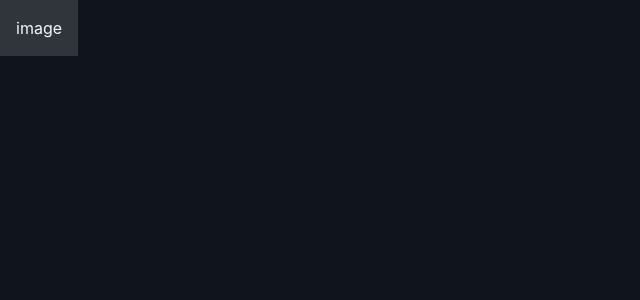
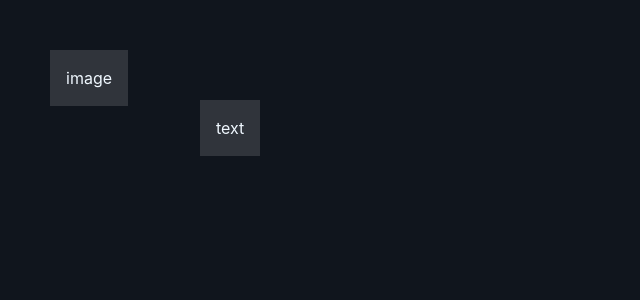
Before and after one commit to yey-team/workspace, a Vue app: page / in a window 1280 px wide. Shown: the top 300 px of the page, without its empty margins (0-640 px from the left). Built offline with nearby package versions, Linux system fonts and the light colour scheme.

Commit message:
link blocks to store

```diff
--- a/src/components/Block.vue
+++ b/src/components/Block.vue
@@ -1,6 +1,6 @@
 <template>
-  <div class="block" :style="{ top: `${testBlockPosition.y}px`, left: `${testBlockPosition.x}px` }">
-    {{ testBlock.type }}
+  <div v-if="testBlock" class="block" :style="{ top: `${testBlockPosition.y}px`, left: `${testBlockPosition.x}px` }">
+    {{ testBlock?.type }}
   </div>
 </template>
 
@@ -13,14 +13,32 @@
   import { useCanvasStore } from '@/helpers/store';
 
   const canvasStore = useCanvasStore()
+  const props = defineProps(["id"])
 
   const blocks = exportedData.blocks;
   const localBlocks = JSON.parse(JSON.stringify(blocks));
-  let testBlock = ref(localBlocks[0]);
-  let testBlockPosition = ref({
-    x: 0,
-    y: 0
-  });
+
+  let testBlock = ref(getBlockById(localBlocks, props.id));
+  let testBlockPosition: any = undefined
+  if (testBlock.value){
+    testBlockPosition = testBlock.value.position
+  }
+
+
+  interface Block {
+      id: string;
+      position: { x: number; y: number };
+      content: string;
+      type: string;
+      links: string[];
+  }
+
+  function getBlockById(blocks: Block[], id: string): Block | undefined {
+      return blocks.find(block => block.id === id);
+  }
+
+
+
 
 
   /* -------------------------------------------------------------------------- */
@@ -30,10 +48,6 @@
 
   let isDragging = false;
 
-  let startDrag = {
-    x: 0,
-    y: 0
-  };
 
   const lastMousePosition = ref({
     x: 0,
@@ -45,10 +59,6 @@
     const clickOnBlock = (event.target as HTMLElement).classList.contains('block');
     if (clickOnBlock) {
       isDragging = true;
-      startDrag = {
-        x: event.clientX - testBlockPosition.value.x,
-        y: event.clientY - testBlockPosition.value.y
-      };
     }
   };
 
--- a/src/components/Canvas.vue
+++ b/src/components/Canvas.vue
@@ -2,7 +2,13 @@
   <div class="work-plan" @mousedown="startDrag" @mousemove="handleDrag" @mouseup="stopDrag" @mouseleave="stopDrag" @wheel.prevent="handleZoom">
     <div class="content" :style="{ transform: `translate(${translate.x}px, ${translate.y}px) scale(${canvasStore.zoom})` }">
       <!-- Contenu de votre plan de travail -->
-      <Block />
+      <!-- <Block /> -->
+      <!-- <Block /> -->
+      <Block
+        v-for="block in exportedData.blocks"
+        :id="block.id"
+        />
+
     </div>
   </div>
 </template>
@@ -14,6 +20,7 @@
   import { ref } from 'vue';
   import Block from './Block.vue';
   import { useCanvasStore } from '@/helpers/store';
+  import exportedData from '@/helpers/blockHelper';
 
 
 
```
